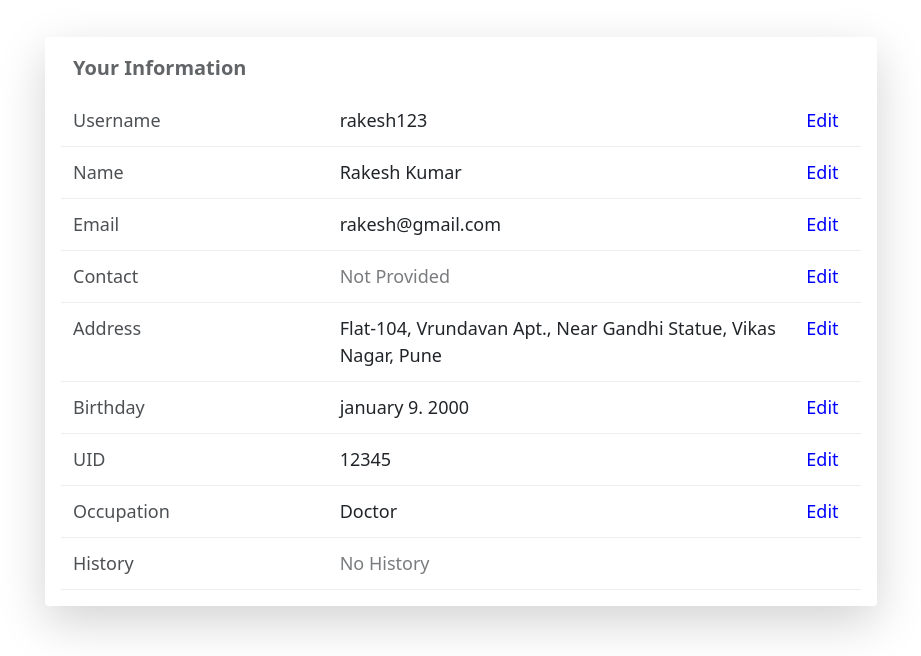
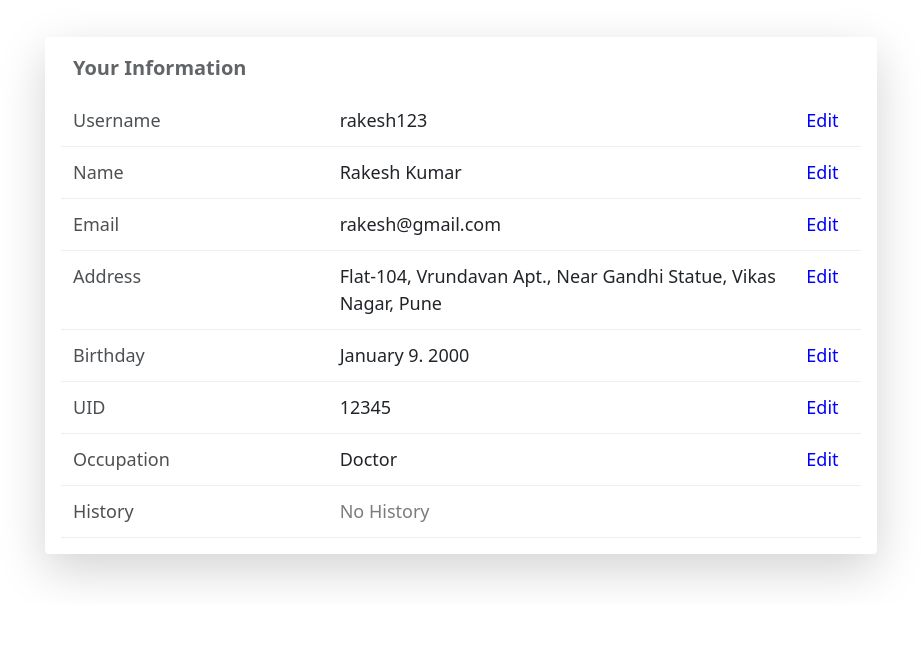
Before and after one commit to gdscnitp/charges-by-tenant, a Next.js app: page /editprofile/EditTenant in a window 1280 px wide. Shown: the part 219-875 px from the top of the page, without its empty margins (179-1100 px from the left). After the commit the page ends 823 px from the top, so only its background shows below. Built offline with nearby package versions, Linux system fonts and the light colour scheme.

Commit message:
Added functionality to edit profile page

```diff
--- a/pages/editprofile/EditTenant.js
+++ b/pages/editprofile/EditTenant.js
@@ -137,6 +137,59 @@ function EditTenant() {
     allTrue();
   };
 
+  const allContent = [
+    {
+      toShow: show.Username,
+      title: "Username",
+      content: "rakesh123",
+      editButtonClick: editUsername,
+      saveCLick: saveUsername,
+    },
+    {
+      toShow: show.Name,
+      title: "Name",
+      content: "Rakesh Kumar",
+      editButtonClick: editName,
+      saveCLick: saveName,
+    },
+    {
+      toShow: show.Email,
+      title: "Email",
+      content: "rakesh@gmail.com",
+      editButtonClick: editEmail,
+      saveCLick: saveEmail,
+    },
+    {
+      toShow: show.Address,
+      title: "Address",
+      content:
+        "Flat-104, Vrundavan Apt., Near Gandhi Statue, Vikas Nagar, Pune",
+      editButtonClick: editAddress,
+      saveCLick: saveAddress,
+    },
+    {
+      toShow: show.Birthday,
+      title: "Birthday",
+      content: "January 9. 2000",
+      editButtonClick: editBirthday,
+      saveCLick: saveBirthday,
+    },
+    {
+      toShow: show.UID,
+      title: "UID",
+      content: "12345",
+      editButtonClick: editUID,
+      saveCLick: saveUID,
+    },
+    {
+      toShow: show.Occupation,
+      title: "Occupation",
+      content: "Doctor",
+      editButtonClick: editOccupation,
+      saveCLick: saveOccupation,
+    },
+  ];
+
   return (
     <section>
       <div className="a-center">
@@ -145,155 +198,37 @@ function EditTenant() {
             <div className="a-title">Your Information</div>
           </strong>
           <div className="container">
-            {/* Username */}
-
+            {/* Temp */}
+            {allContent.map((data) => {
+              var isBirthday = false;
+              if (data.title == "Birthday") {
+                isBirthday = true;
+              }
+              return (
                 <div className="a-row-content">
-              {show.Username ? (
+                  {data.toShow ? (
                     <BeforeEditContent
-                  title="Username"
-                  content="rakesh123"
-                  editButtonClick={editUsername}
+                      title={data.title}
+                      content={data.content}
+                      editButtonClick={data.editButtonClick}
+                    />
+                  ) : data.title == "Birthday" ? (
+                    <EditBirthday
+                      title={data.title}
+                      saveClick={data.saveCLick}
+                      cancelClick={cancel}
                     />
                   ) : (
                     <AfterEditContent
-                  title="Username"
-                  content="rakesh123"
-                  saveClick={saveUsername}
+                      title={data.title}
+                      content={data.content}
+                      saveClick={data.saveCLick}
                       cancelClick={cancel}
                     />
                   )}
                 </div>
-
-            {/* name */}
-
-            <div className="a-row-content">
-              {show.Name ? (
-                <BeforeEditContent
-                  title="Name"
-                  content="Rakesh Kumar"
-                  editButtonClick={editName}
-                />
-              ) : (
-                <AfterEditContent
-                  title="Name"
-                  content="Rakesh Kumar"
-                  saveClick={saveName}
-                  cancelClick={cancel}
-                />
-              )}
-            </div>
-
-            {/* Email */}
-
-            <div className="a-row-content">
-              {show.Email ? (
-                <BeforeEditContent
-                  title="Email"
-                  content="rakesh@gmail.com"
-                  editButtonClick={editEmail}
-                />
-              ) : (
-                <AfterEditContent
-                  title="Email"
-                  content="rakesh@gmail.com"
-                  saveClick={saveEmail}
-                  cancelClick={cancel}
-                />
-              )}
-            </div>
-
-            {/* Contact */}
-
-            <div className="a-row-content">
-              {show.Contact ? (
-                <BeforeEditContent
-                  title="Contact"
-                  content="Not Provided"
-                  editButtonClick={editContact}
-                />
-              ) : (
-                <AfterEditContent
-                  title="Contact"
-                  content="Not Provided"
-                  saveClick={saveContact}
-                  cancelClick={cancel}
-                />
-              )}
-            </div>
-
-            {/* Address */}
-
-            <div className="a-row-content">
-              {show.Address ? (
-                <BeforeEditContent
-                  title="Address"
-                  content="Flat-104, Vrundavan Apt., Near Gandhi Statue, Vikas Nagar, Pune"
-                  editButtonClick={editAddress}
-                />
-              ) : (
-                <AfterEditContent
-                  title="Address"
-                  content="Flat-104, Vrundavan Apt., Near Gandhi Statue, Vikas Nagar, Pune"
-                  saveClick={saveAddress}
-                  cancelClick={cancel}
-                />
-              )}
-            </div>
-
-            {/* Birthday */}
-
-            <div className="a-row-content">
-              {show.Birthday ? (
-                <BeforeEditContent
-                  title="Birthday"
-                  content="january 9. 2000"
-                  editButtonClick={editBirthday}
-                />
-              ) : (
-                <EditBirthday
-                  title="Birthday"
-                  saveClick={saveBirthday}
-                  cancelClick={cancel}
-                />
-              )}
-            </div>
-
-            {/* UID */}
-            <div className="a-row-content">
-              {show.UID ? (
-                <BeforeEditContent
-                  title="UID"
-                  content="12345"
-                  editButtonClick={editUID}
-                />
-              ) : (
-                <AfterEditContent
-                  title="UID"
-                  content="12345"
-                  saveClick={saveUID}
-                  cancelClick={cancel}
-                />
-              )}
-            </div>
-
-            {/* Occupation */}
-
-            <div className="a-row-content">
-              {show.Occupation ? (
-                <BeforeEditContent
-                  title="Occupation"
-                  content="Doctor"
-                  editButtonClick={editOccupation}
-                />
-              ) : (
-                <AfterEditContent
-                  title="Occupation"
-                  content="Doctor"
-                  saveClick={saveOccupation}
-                  cancelClick={cancel}
-                />
-              )}
-            </div>
+              );
+            })}
 
             {/* History */}
 
--- a/pages/editprofile/components/AfterEditContent.js
+++ b/pages/editprofile/components/AfterEditContent.js
@@ -11,16 +11,25 @@ function AfterEditContent(props) {
               className="form-control"
               rows="3"
               placeholder="Your Address"
-              value={props.content}
+              defaultValue={props.content}
             ></textarea>
+          ) : props.title == "UID" ? (
+            <input
+              type="number"
+              className="form-control"
+              id=""
+              placeholder={`Your ${props.title}`}
+              style={{ width: "250px" }}
+              defaultValue={props.content}
+            />
           ) : (
             <input
               type="text"
               className="form-control"
               id=""
-              placeholder={props.title}
+              placeholder={`Your ${props.title}`}
               style={{ width: "250px" }}
-              value={props.content}
+              defaultValue={props.content}
             />
           )}
         </div>
```
Also changed, not shown: .babelrc (deleted), pages/editprofile/Kachra.txt (added). Lines whose indentation alone changed are shown as unchanged.
